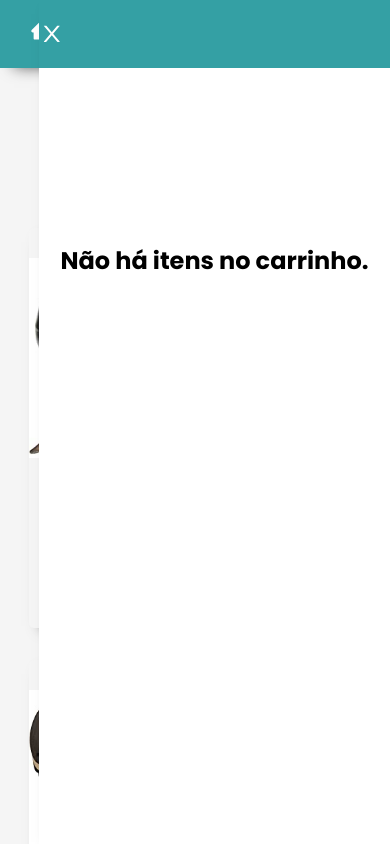
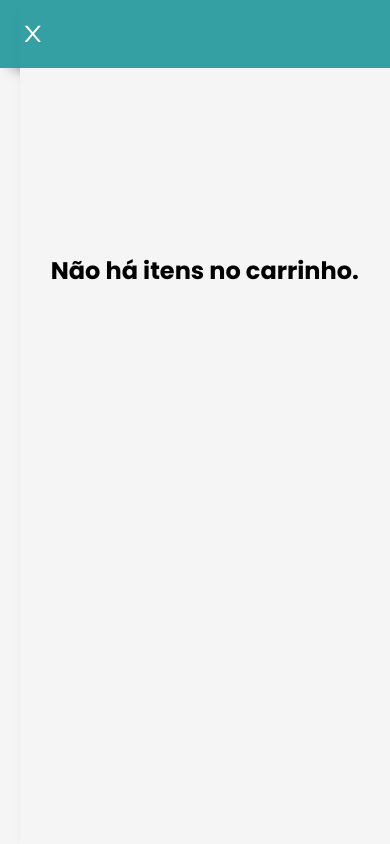
Before and after one commit to matheusosan/funko_shop, a Next.js app: page /product in a window 390 px wide. Both pictures are taken after a click on the icon 348 px from the left and 33 px from the top of the page. Shown: the top 844 px of the page. Built offline with nearby package versions, Linux system fonts and the light colour scheme.

Commit message:
style: ajustado responsivo do cart, sidebar e product page.

```diff
--- a/src/components/Cart/index.tsx
+++ b/src/components/Cart/index.tsx
@@ -44,7 +44,7 @@ const Cart = () => {
                 <h3>Preço Total</h3>
                 <p>R${(item.quantity * item.product.price).toFixed(2)}</p>
               </div>
-              <BsFillTrashFill
+              <BsFillTrashFill style={{color: 'black'}}
                 onClick={() => removeFromCart(item.product.id)}
               />
             </div>
--- a/src/components/ProductsPage/styles.ts
+++ b/src/components/ProductsPage/styles.ts
@@ -24,7 +24,7 @@ export const CardContainer = styled.div`
   flex-wrap: wrap;
   width: 70%;
   height: 70%;
-  margin: 10rem 0;
+  margin: 5rem 0;
   gap: 4rem;
 
   @media (max-width: 768px) {
--- a/src/components/Sidebar/index.tsx
+++ b/src/components/Sidebar/index.tsx
@@ -18,7 +18,7 @@ const Sidebar = () => {
                 <AiOutlineClose onClick={handleSidebar} />
               </div>
           {shoppingCart.length === 0 ? (
-              <h2 style={{marginTop: '50%'}}>Não há itens no carrinho.</h2>
+              <h2 style={{marginTop: '50%', textAlign: 'center'}}>Não há itens no carrinho.</h2>
           ) : (
               <S.SideContent>
                 {shoppingCart.map((item) => (
--- a/src/components/Sidebar/styles.ts
+++ b/src/components/Sidebar/styles.ts
@@ -4,13 +4,13 @@ export const SideBar = styled.aside`
   position: absolute;
   right: 0;
   top: 0;
-  background: #fff;
+  background: ${props => props.theme.colors.background};
   display: flex;
   flex-direction: column;
   align-items: center;
-  width: 90%;
+  width: 95%;
   height: 100vh;
-  animation: slide-left ease 0.8s;
+  animation: slide-left .3s;
   box-shadow: 6px 6px 15px -8px rgba(0, 0, 0, 0.75);
   z-index: 10;
 
@@ -48,7 +48,7 @@ export const SideBar = styled.aside`
         opacity: 0;
       }
       100% {
-        width: 60%;
+        width: 95%;
         opacity: 1;
       }
     }
@@ -74,7 +74,7 @@ export const SideItem = styled.div`
   text-align: center;
   width: 100%;
   color: black;
-  background: #fff;
+  background: ${props => props.theme.colors.background};
   /* padding: 8px 10px; */
   border-radius: 8px;
   border-bottom: 1px solid gray;
@@ -94,7 +94,8 @@ export const SideItem = styled.div`
   }
 
   svg {
-    font-size: 1.4rem;
+    font-size: 1.3rem;
+    color: black;
   }
 
   button {
--- a/src/pages/product/[id].tsx
+++ b/src/pages/product/[id].tsx
@@ -49,6 +49,8 @@ const Funkos = ({ funko }: FunkoProps) => {
           <Image id="main-img"
             src={funko.images.icon1}
             alt={funko.title}
+            width={60}
+            height={80}
           />
         </div>
         <div className="product-details">
--- a/src/styles/GlobalStyle.ts
+++ b/src/styles/GlobalStyle.ts
@@ -10,7 +10,7 @@ export const GlobalStyle = createGlobalStyle `
 
     body, html {
         min-height: 100vh;
-
+         background: ${props => props.theme.colors.background}
     }
 
     a {
@@ -27,5 +27,6 @@ export const GlobalStyle = createGlobalStyle `
 
     button {
         border: none;
-    }
+        color: #000;
+      }
 `
```
Also changed, not shown: src/components/Cart/styles.ts (+8 -6 lines).
